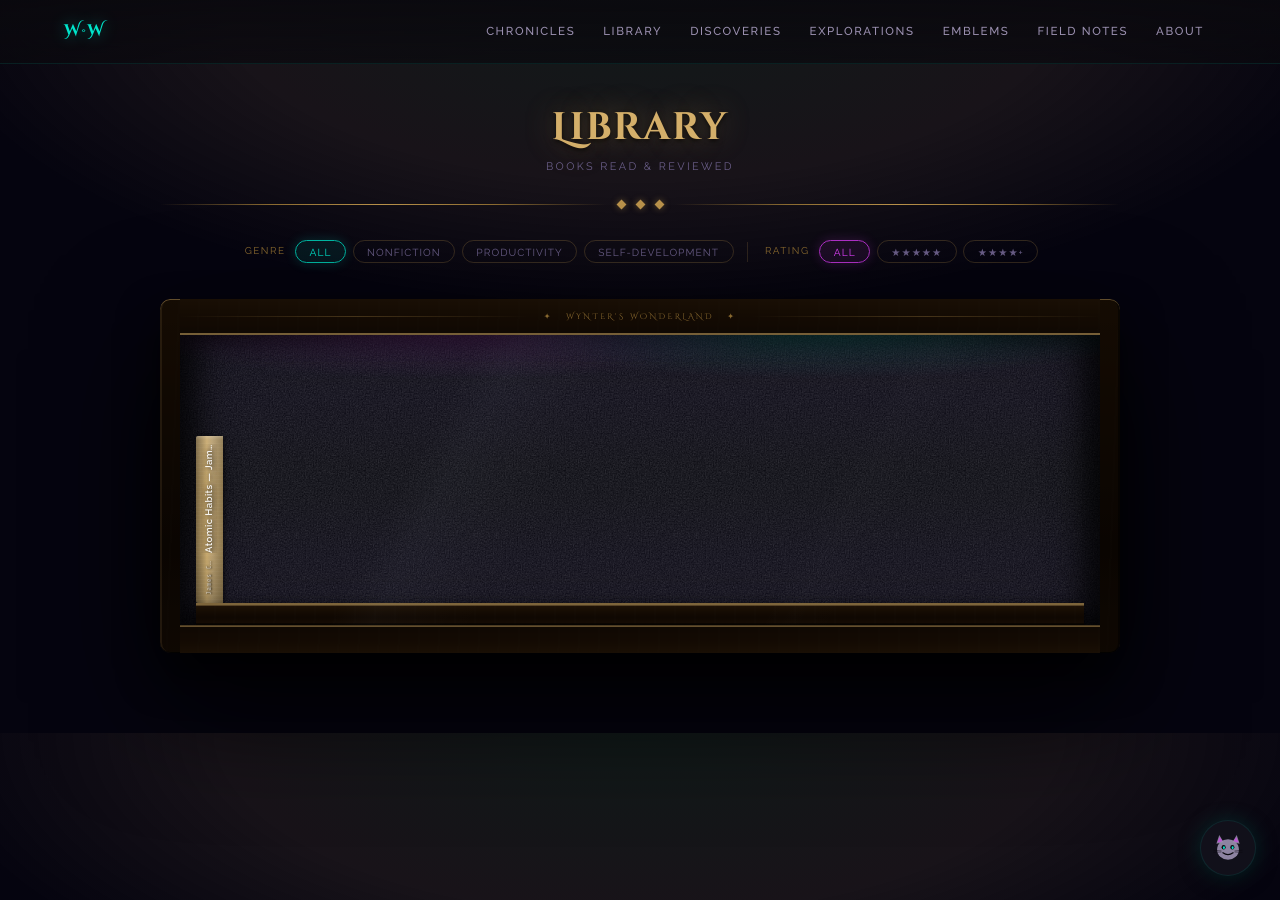
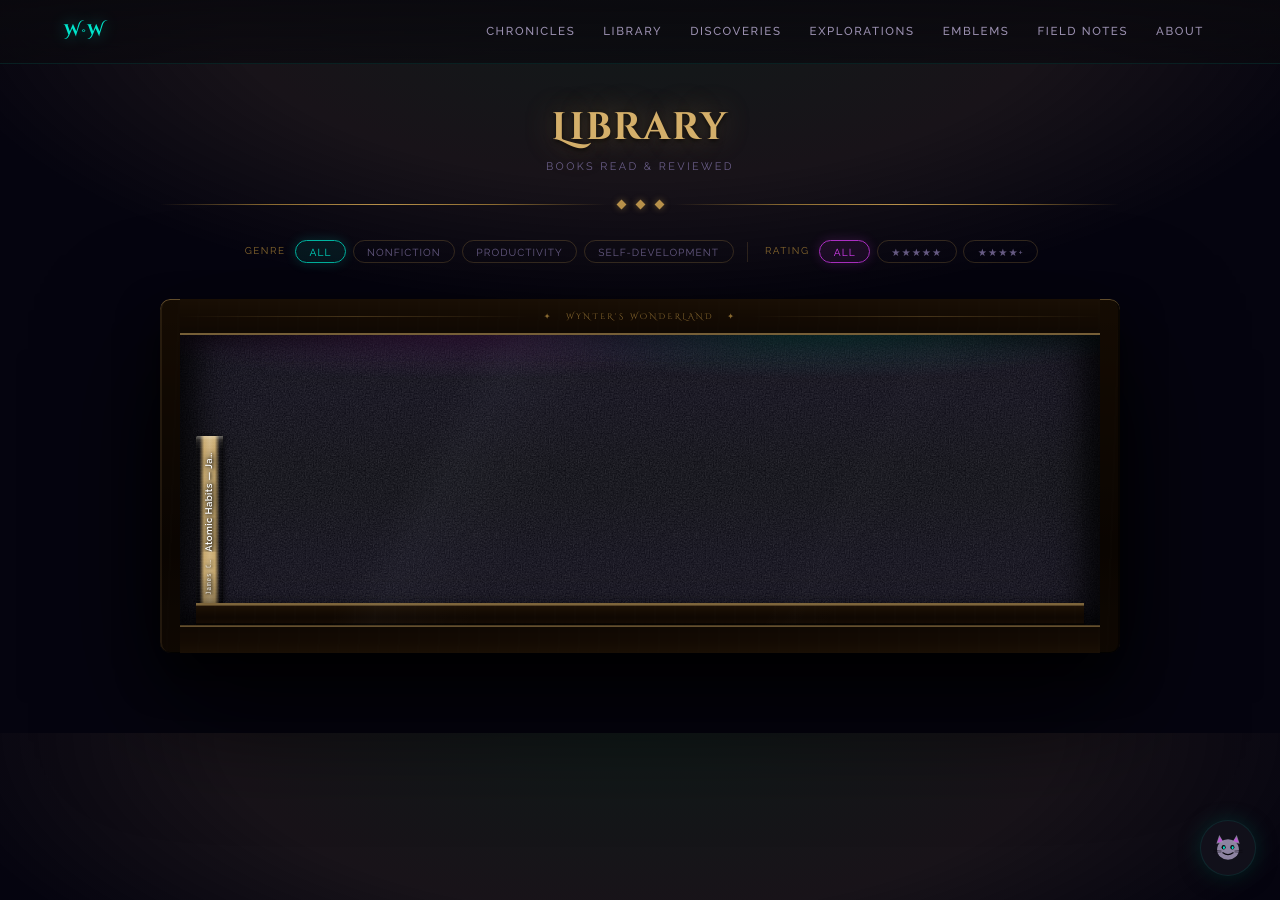
Before and after one commit to Nermeta/nermeta.github.io, a Jekyll site: the page built from _pages/book-reviews.md, in a window 1280 px wide. Built offline with Jekyll 4.4.1, drawn with Linux system fonts in a browser that asks for light colours.

Commit message:
Improve spine realism: edge shadows, page-top cap, better text contrast
Co-Authored-By: Claude Sonnet 4.6 <noreply@anthropic.com>
Claude-Session: https://claude.ai/code/session_01JYQHcW1QW7t59cAoYsY8RS

```diff
--- a/_layouts/library.html
+++ b/_layouts/library.html
@@ -293,32 +293,52 @@ body {
   /* --sc (spine color) injected by JS */
   background: linear-gradient(
     to right,
-    color-mix(in srgb, var(--sc, #3a2a6e) 60%, #000) 0%,
-    var(--sc, #3a2a6e) 40%,
-    color-mix(in srgb, var(--sc, #3a2a6e) 80%, #fff 8%) 60%,
-    color-mix(in srgb, var(--sc, #3a2a6e) 70%, #000) 100%
+    rgba(0,0,0,0.55) 0%,
+    rgba(0,0,0,0.15) 12%,
+    var(--sc, #3a2a6e) 30%,
+    color-mix(in srgb, var(--sc, #3a2a6e) 85%, #fff) 50%,
+    var(--sc, #3a2a6e) 70%,
+    rgba(0,0,0,0.2) 88%,
+    rgba(0,0,0,0.6) 100%
   );
 }
 
-/* Subtle linen texture overlay */
+/* Linen texture + top page-edge highlight + bottom shadow */
 .spine-overlay {
   position: absolute;
   inset: 0;
   background:
+    /* fine horizontal cloth lines */
     repeating-linear-gradient(
       180deg,
       transparent 0px,
-      transparent 3px,
-      rgba(255,255,255,0.025) 3px,
-      rgba(255,255,255,0.025) 4px
+      transparent 2px,
+      rgba(255,255,255,0.018) 2px,
+      rgba(255,255,255,0.018) 3px
     ),
+    /* top page-edge glow */
     linear-gradient(
       to bottom,
-      rgba(255,255,255,0.08) 0%,
-      transparent 30%,
-      transparent 70%,
-      rgba(0,0,0,0.2) 100%
+      rgba(240,230,200,0.28) 0%,
+      rgba(240,230,200,0.08) 6px,
+      transparent 14px,
+      transparent 82%,
+      rgba(0,0,0,0.3) 100%
     );
+}
+
+/* Page-edge cap at top — cream paper look */
+.spine-top-edge {
+  position: absolute;
+  top: 0; left: 0; right: 0;
+  height: 5px;
+  background: linear-gradient(
+    180deg,
+    rgba(235,220,185,0.7) 0%,
+    rgba(200,185,150,0.4) 60%,
+    transparent 100%
+  );
+  z-index: 3;
 }
 
 /* Spine label — rotated title */
@@ -338,8 +358,11 @@ body {
   font-family: var(--font-body);
   font-size: 0.6rem;
   font-weight: 700;
-  color: rgba(255,255,255,0.92);
-  text-shadow: 0 1px 4px rgba(0,0,0,0.8), 0 0 12px rgba(0,0,0,0.5);
+  color: #fff;
+  text-shadow:
+    0 0 8px rgba(0,0,0,0.9),
+    0 1px 3px rgba(0,0,0,1),
+    0 2px 8px rgba(0,0,0,0.8);
   writing-mode: vertical-rl;
   text-orientation: mixed;
   transform: rotate(180deg);
@@ -352,9 +375,9 @@ body {
 
 .spine-author {
   font-family: var(--font-mono);
-  font-size: 0.45rem;
-  color: rgba(255,255,255,0.6);
-  text-shadow: 0 1px 2px rgba(0,0,0,0.9);
+  font-size: 0.47rem;
+  color: rgba(255,255,255,0.82);
+  text-shadow: 0 1px 3px rgba(0,0,0,1), 0 0 6px rgba(0,0,0,0.8);
   writing-mode: vertical-rl;
   text-orientation: mixed;
   transform: rotate(180deg);
```
